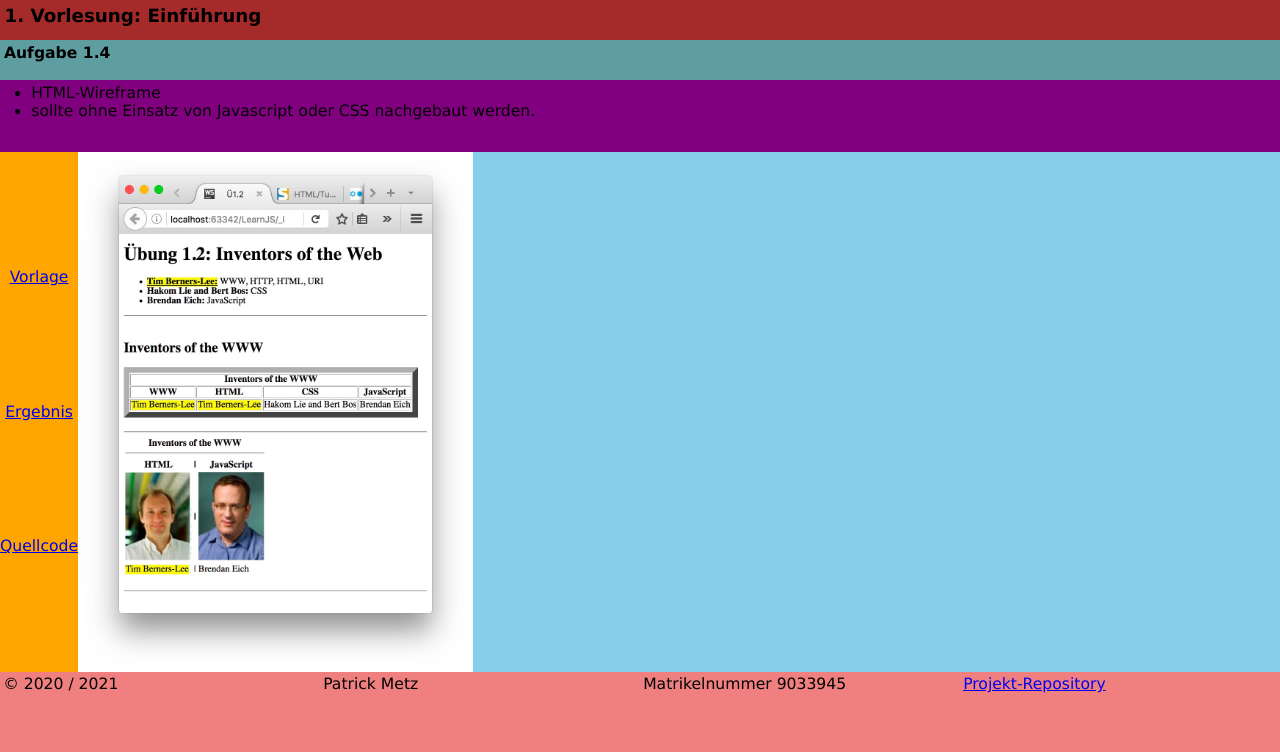
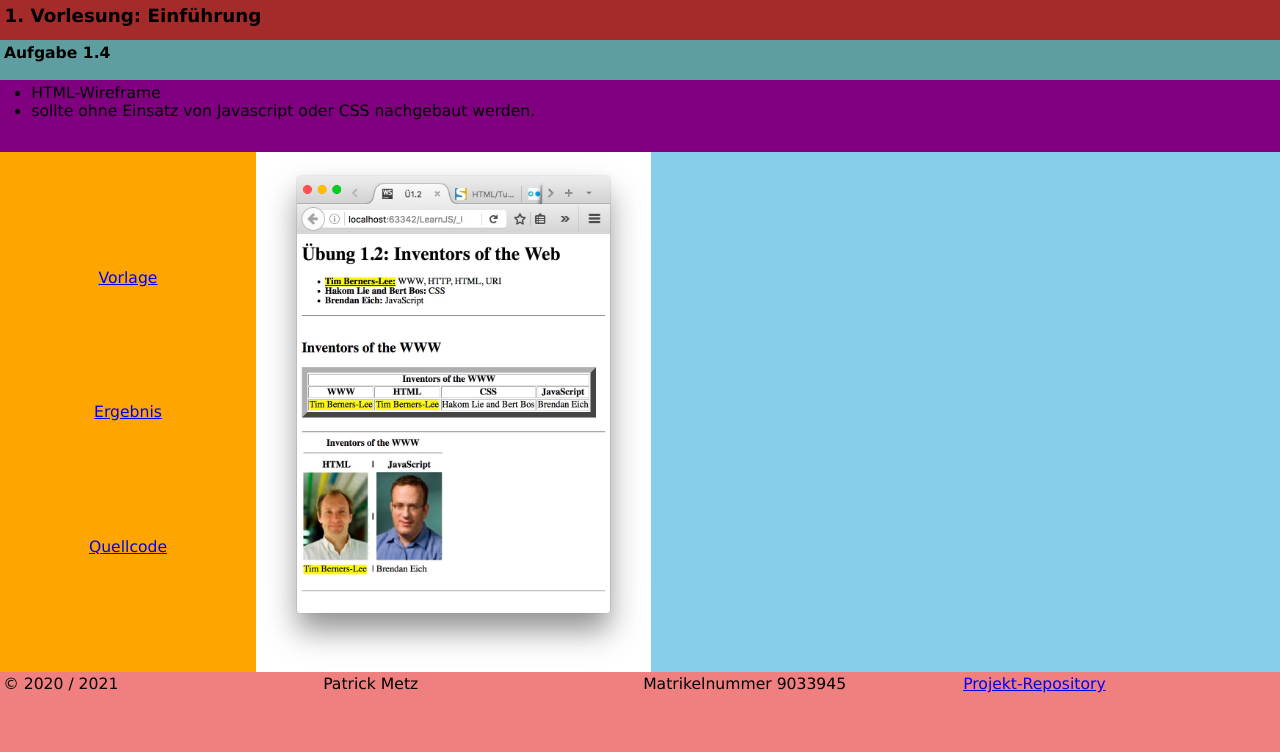
Before and after one commit to patrickmetz/B-S5-Web-Engineering, a PHP site: page / in a window 1280 px wide. Shown: the part 128-880 px from the top of the page. Run offline with PHP 8.4, Linux system fonts and the light colour scheme.

Commit message:
Übung 3.4: 400px-Breakpoint von Flexbox auf Grid umgestellt.

```diff
--- a/index.html
+++ b/index.html
@@ -18,6 +18,7 @@
         <h3>1. Vorlesung: Einführung</h3>
         <h4>Aufgabe 1.4</h4>
 
+        <div class="task">
             <ul class="taskInfo">
                 <li>HTML-Wireframe</li>
                 <li>sollte ohne Einsatz von Javascript oder CSS nachgebaut werden.</li>
@@ -31,8 +32,9 @@
                     <a href="uebungen/01_einfuehrung/04_wireframe.html">Ergebnis</a>
                     <a href="uebungen/01_einfuehrung/04_wireframe_quellcode.txt">Quellcode</a>
                 </div>
+            </div>
+        </div>
 
-            </div>
     </section>
 </article>
 
--- a/style.css
+++ b/style.css
@@ -27,11 +27,11 @@ body {
 header {
     grid-area: header;
     background: red;
-    padding:0.1em;
+    padding: 0.1em;
 }
 
-header h1, header h2{
-    display:inline;
+header h1, header h2 {
+    display: inline;
 }
 
 article {
@@ -49,10 +49,10 @@ footer {
     justify-content: center;
 }
 
-footer div{
-    padding:0.2em;
-    width:25%;
-    height:100%;
+footer div {
+    padding: 0.2em;
+    width: 25%;
+    height: 100%;
 }
 
 /* sections -----------------------------------------------------------------*/
@@ -60,19 +60,19 @@ footer div{
 section h3 {
     background: brown;
     min-height: 5vh;
-    padding:0.25em;
+    padding: 0.25em;
 }
 
 section h4 {
     background: cadetblue;
     min-height: 5vh;
-    padding:0.25em;
+    padding: 0.25em;
 }
 
 section .taskInfo {
     background: purple;
     min-height: 9vh;
-    padding:0.25em 0.25em 0.25em 2em;
+    padding: 0.25em 0.25em 0.25em 2em;
 }
 
 section .taskDetails {
@@ -85,9 +85,9 @@ section .taskDetails {
 
 .taskDetails img.template {
     width: auto;
-    height:auto;
-    max-width:90vw;
-    max-height:60vh;
+    height: auto;
+    max-width: 90vw;
+    max-height: 60vh;
 }
 
 .taskDetails .links {
@@ -103,26 +103,24 @@ section .taskDetails {
 /* breakpoint: 400px width --------------------------------------------------*/
 
 @media screen and (min-width: 400px) {
-    header h1, header h2{
-        display:block;
+    header h1, header h2 {
+        display: block;
     }
 
-    section .taskDetails {
-        display: flex;
-        flex-direction: row;
-        flex-wrap: wrap;
-        justify-content: flex-start;
-        align-content: center;
+    .taskDetails {
+        display: grid;
+        grid-template-columns: 20vw auto;
+        grid-template-areas:
+                "links template";
     }
 
     .taskDetails img.template {
-        max-height:65vh;
-        order:2;
+        grid-area: template;
+        max-height: 65vh;
     }
 
     .taskDetails .links {
+        grid-area: links;
         flex-direction: column;
-        order:1;
     }
-
 }
```
Lines whose indentation alone changed are shown as unchanged.
